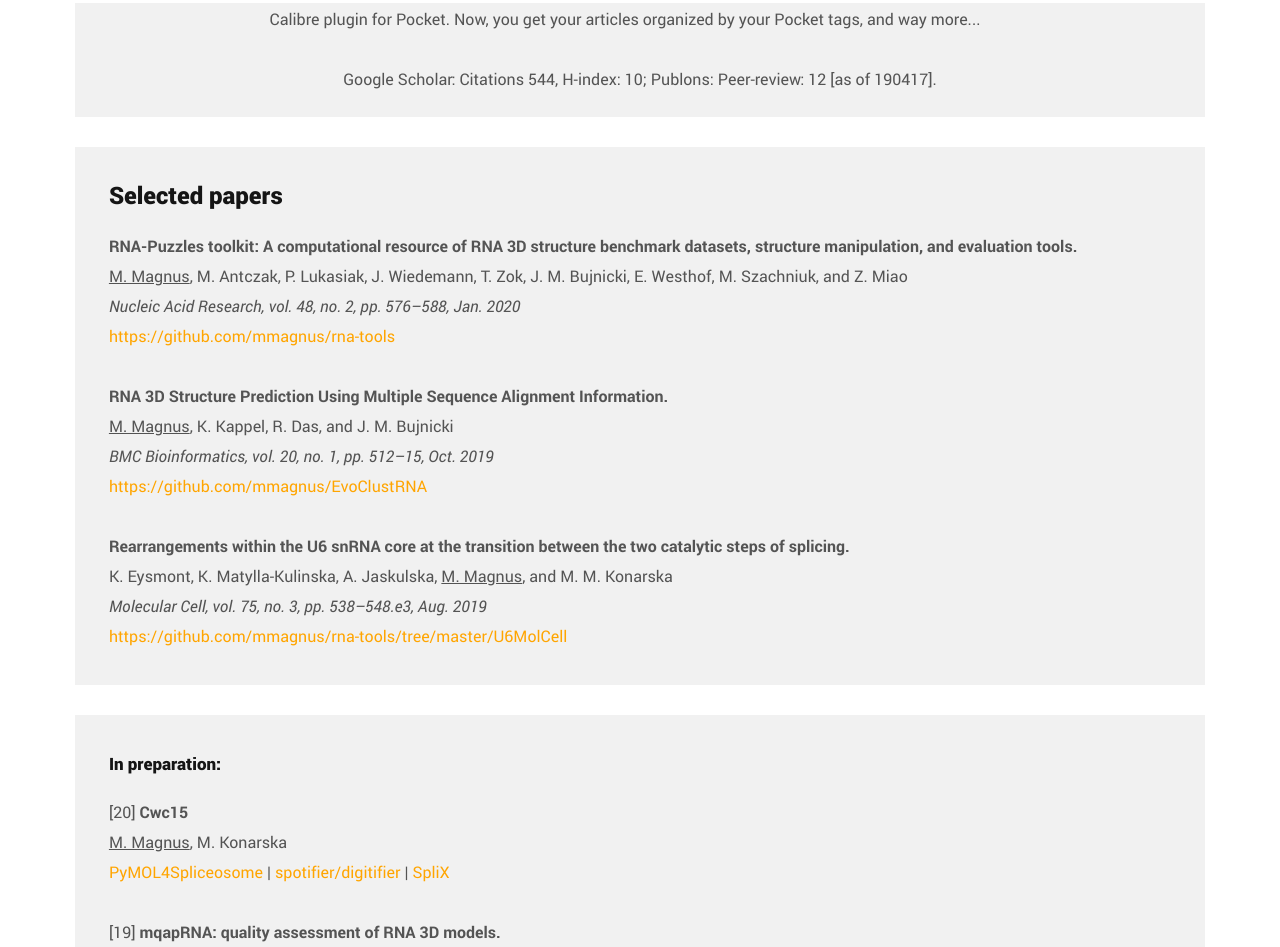
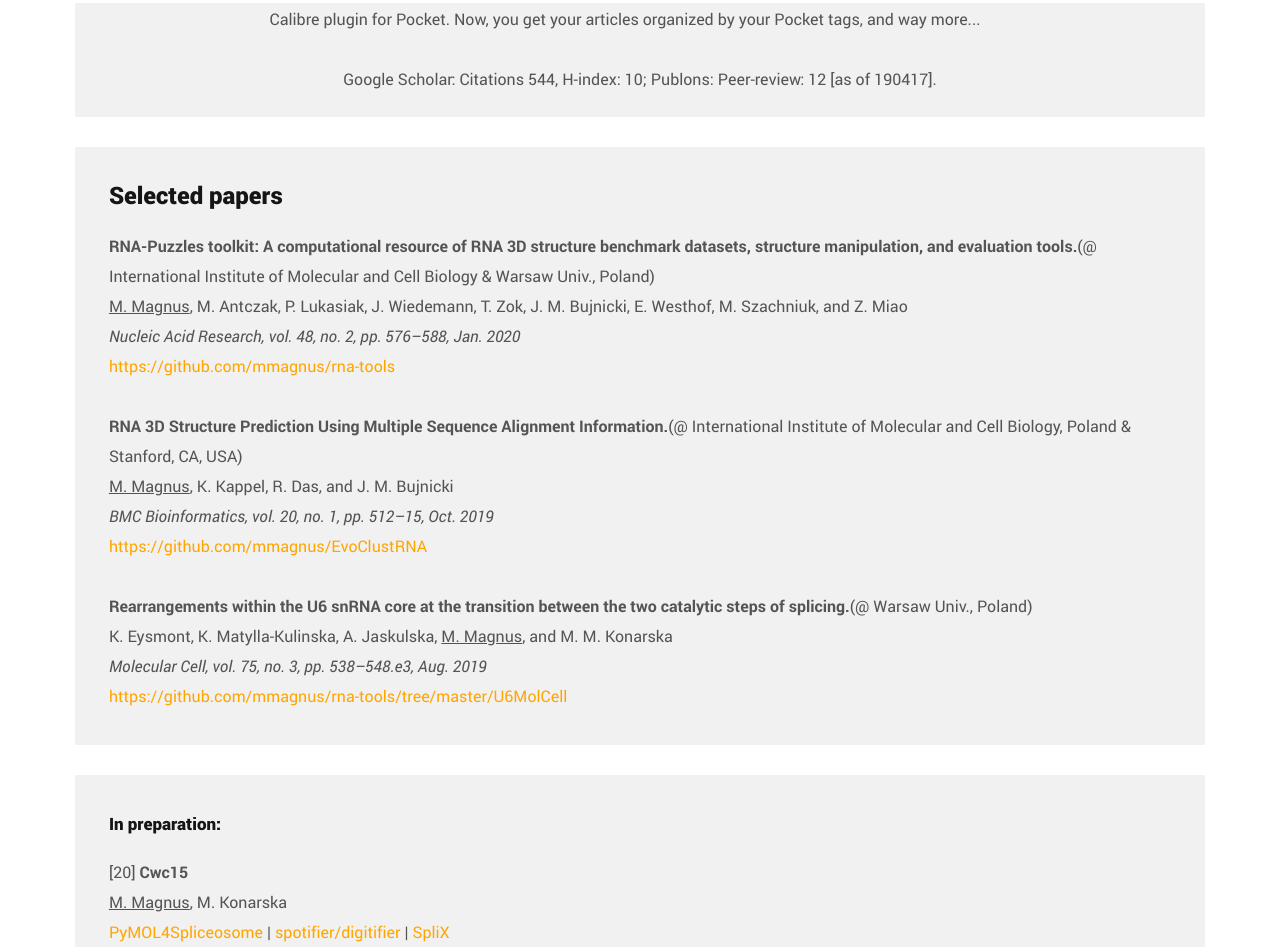
Before and after one commit to mmagnus/mmagnus.github.io, a plain HTML site: page index.html in a window 1280 px wide. Shown: the part 3259-4206 px from the top of the page. Drawn offline with Linux system fonts and the light colour scheme.

Commit message:
Update index.html

```diff
--- a/index.html
+++ b/index.html
@@ -329,17 +329,17 @@
 	<div style="text-align:left;background:#F1F1F1;padding:3%;word-wrap: normal;word-break:initial;hyphens: none;">
 		<h2>Selected papers</h2>
 		<p><b>RNA-Puzzles toolkit: A&nbsp;computational resource of RNA 3D structure benchmark datasets,
-    structure manipulation, and evaluation tools.</b><br>
+    structure manipulation, and evaluation tools.</b>(@ International Institute of Molecular and Cell Biology & Warsaw Univ., Poland)<br>
     <u>M.&nbsp;Magnus</u>, M.&nbsp;Antczak, P.&nbsp;Lukasiak, J.&nbsp;Wiedemann, T.&nbsp;Zok, J.&nbsp;M.&nbsp;Bujnicki, E.&nbsp;Westhof, M.&nbsp;Szachniuk, and Z.&nbsp;Miao<br>
     <i>Nucleic Acid Research, vol. 48, no. 2, pp. 576–588, Jan. 2020</i><br>
     <a href="https://github.com/mmagnus/rna-tools">https://github.com/mmagnus/rna-tools</a></p>
 
-<p><b>RNA 3D Structure Prediction Using Multiple Sequence Alignment Information.</b><br>
+<p><b>RNA 3D Structure Prediction Using Multiple Sequence Alignment Information.</b>(@ International Institute of Molecular and Cell Biology, Poland & Stanford, CA, USA)<br>
     <u>M.&nbsp;Magnus</u>, K.&nbsp;Kappel, R.&nbsp;Das, and J.&nbsp;M.&nbsp;Bujnicki<br>
     <i>BMC Bioinformatics, vol. 20, no. 1, pp. 512–15, Oct. 2019</i><br>
     <a href="https://github.com/mmagnus/EvoClustRNA">https://github.com/mmagnus/EvoClustRNA</a></p>
 
-<b>Rearrangements within the U6 snRNA core at the transition between the two catalytic steps of splicing.</b><br>
+<b>Rearrangements within the U6 snRNA core at the transition between the two catalytic steps of splicing.</b>(@ Warsaw Univ., Poland)<br>
     K.&nbsp;Eysmont, K.&nbsp;Matylla-Kulinska, A.&nbsp;Jaskulska, <u>M.&nbsp;Magnus</u>, and M.&nbsp;M.&nbsp;Konarska<br> <i>Molecular Cell, vol. 75, no. 3, pp. 538–548.e3, Aug. 2019</i></b></u></br>
     <a href="https://github.com/mmagnus/rna-tools/tree/master/U6MolCell">https://github.com/mmagnus/rna-tools/tree/master/U6MolCell</a>
 
```
